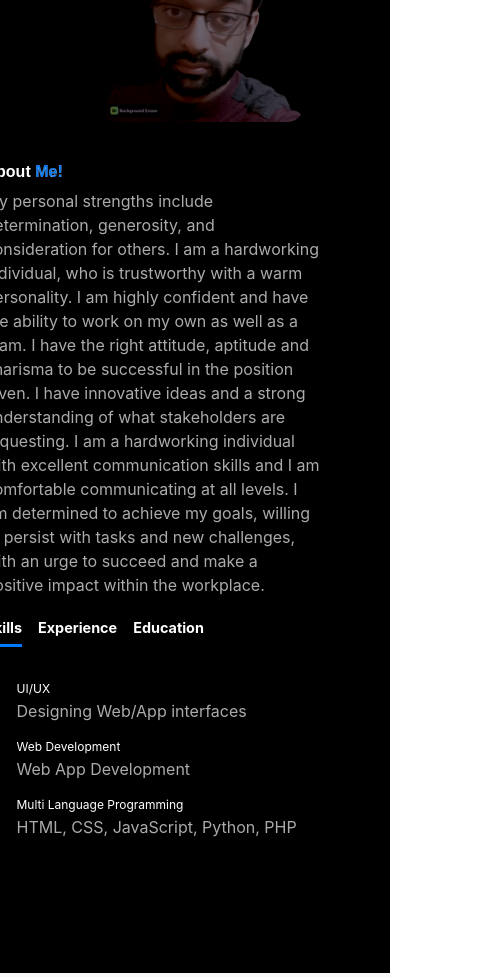
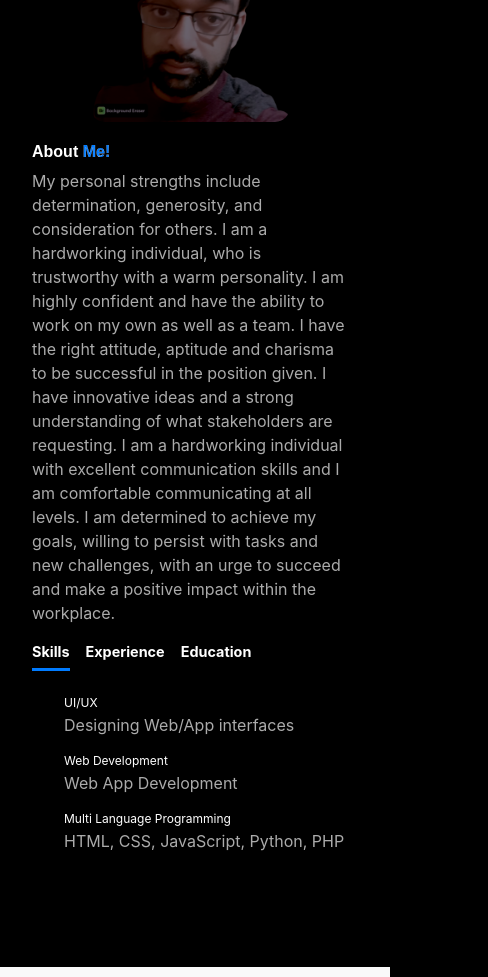
Before and after one commit to Atiq717/my-portfolio, a React (Vite) app: page / in a window 390 px wide. Shown: the part 1020-1997 px from the top of the page, 488 px wide, since content can reach past the window. Built offline with nearby package versions, Linux system fonts and the light colour scheme.

Commit message:
update layout for 567px

```diff
--- a/package.json
+++ b/package.json
@@ -8,9 +8,6 @@
     "dev": "vite",
     "build": "tsc && vite build",
     "lint": "eslint . --ext ts,tsx --report-unused-disable-directives --max-warnings 0",
-    "preview": "vite preview",
-    "predeploy": "npm run build",
-    "deploy": "gh-pages -d dist"
     "preview": "vite preview",
     "predeploy": "npm run build",
     "deploy": "gh-pages -d dist"
@@ -39,7 +36,6 @@
     "eslint-plugin-react-hooks": "^4.6.0",
     "eslint-plugin-react-refresh": "^0.4.6",
     "gh-pages": "^6.1.1",
-    "gh-pages": "^6.1.1",
     "typescript": "^5.2.2",
     "vite": "^5.2.0"
   }
--- a/src/components/css/About.css
+++ b/src/components/css/About.css
@@ -154,8 +154,10 @@
   #about {
     padding: 50px 0;
     color: #ababab;
-    text-align: left; /* Changed from center to left */
-    padding-left: -75px; /* Added left padding to move everything to the left */
+    text-align: left;
+    padding-left: 20px;
+    margin: -0 auto;
+
   }
 
   .container {
@@ -163,23 +165,23 @@
     align-items: flex-start;
     padding: 0;
     animation: slideInRight 1.5s ease-in-out;
-    margin-left: -75px;
+    margin: -0 auto;
   }
 
   .row {
     flex-direction: column;
-    align-items: flex-start; /* Changed from center to flex-start */
+    align-items: flex-start;
     width: 100%;
-    padding-left: 0px; /* Added left padding to move everything to the left */
-    margin-left: -75px;
+    padding-left: 0px;
+    margin: -0 auto;
   }
 
   .about-col-1,
   .about-col-2 {
     flex-basis: 100%;
-    text-align: left; /* Changed from center to left */
+    text-align: left;
     margin-bottom: 20px;
-    margin-left: -75px;
+    margin: -0 auto;
   }
 
   .about-col-1 img {
@@ -190,7 +192,7 @@
     padding: 0px;
     background-color: rgba(0, 0, 0, 0.5);
     border-radius: 10px;
-    margin-left: -125px;
+    margin: -0 auto;
   }
 
   .sub-title {
@@ -198,10 +200,10 @@
   }
 
   .tab-titles {
-    justify-content: flex-start; /* Changed from center to flex-start */
+    justify-content: flex-start;
     margin: 20px 0;
-    padding-left: 0px; /* Added left padding to move everything to the left */
-    margin-left: 0px;
+    padding-left: 0px;
+    margin: -0 auto;
   }
 
   .tab-links {
--- a/src/components/css/Cards.css
+++ b/src/components/css/Cards.css
@@ -214,7 +214,7 @@ body {
       display: flex;
       flex-direction: column;
       align-items: center;
-      margin-left: -507px; /* Move the cards to the left by 93px */
+      margin-left: -99%;
     }
 
     .card {
@@ -284,7 +284,7 @@ body {
     }
 
     .top {
-      display: none; /* Hide the .top class */
+      display: none;
     }
 
     .card:nth-child(1),
--- a/src/components/css/Contact.css
+++ b/src/components/css/Contact.css
@@ -14,7 +14,7 @@
   }
 
   #contact .heading span {
-    color: #007bff; /* Adjust the color as needed */
+    color: #007bff;
   }
 
   #contact .form-control {
--- a/src/index.css
+++ b/src/index.css
@@ -1,3 +1,6 @@
+html{
+  background-color: black;
+}
 /* body {
   margin: 0;
   padding: 0;
--- a/vite.config.ts
+++ b/vite.config.ts
@@ -11,5 +11,4 @@ export default defineConfig({
       },
     },
   },
-  base: 'my-portfolio',
 });
```
